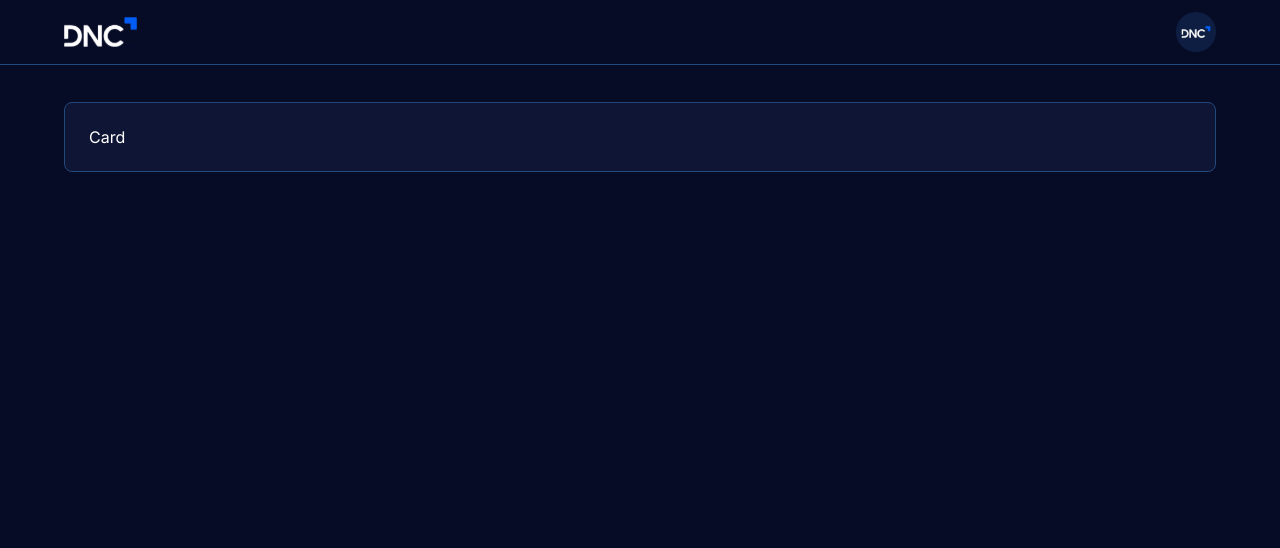
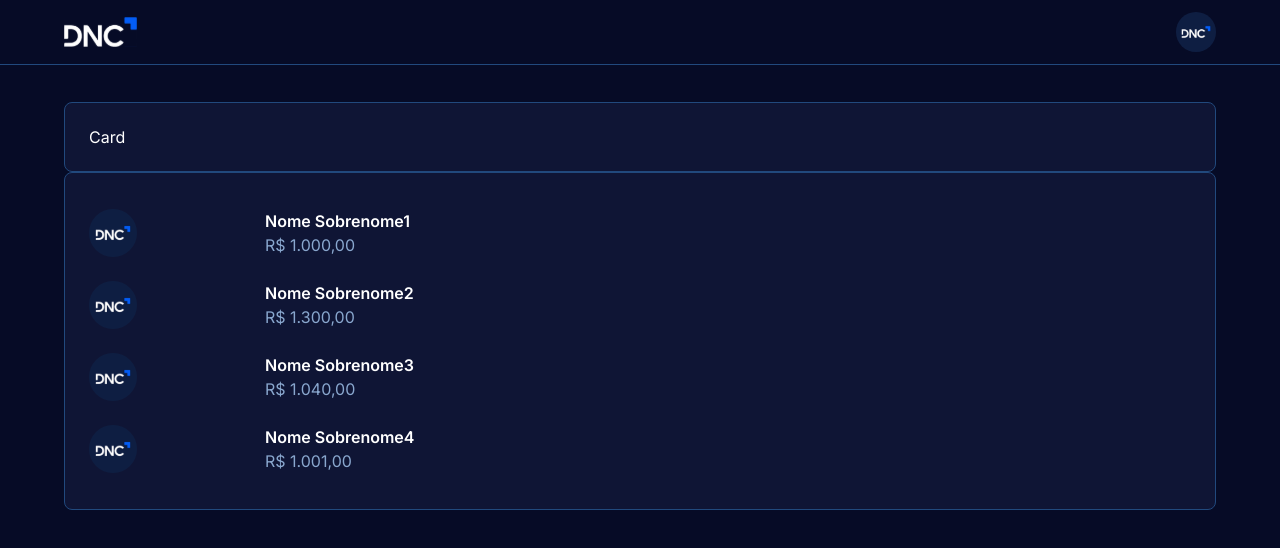
Before and after one commit to Jmkoygg/SalesDashboard, a React (Vite) app: page /home in a window 1280 px wide. Shown: the top 548 px of the page. Built offline with nearby package versions, Linux system fonts and the light colour scheme.

Commit message:
adicionando avatarlist e conversor

```diff
--- /dev/null
+++ b/src/components/AvatarList.tsx
@@ -0,0 +1,36 @@
+import { StyledH2, StyledSpan } from './Typographies'
+import { Avatar, Box } from '@mui/material'
+import { pxToRem } from '@/utils'
+import type { AvatarsListProps } from '@/types'
+
+const AvatarList = (props: AvatarsListProps) => {
+  return (
+    <>
+      {props.listData.map((item, index) => (
+        <Box
+          sx={{
+            alignItems: 'center',
+            display: 'flex',
+            padding: `${pxToRem(12)} 0`,
+            key: { index },
+          }}
+        >
+          <Box>
+            <Avatar
+              alt={item.name}
+              src={item.avatar}
+              sx={{ width: 48, height: 48, marginRight: 16 }}
+            />
+          </Box>
+
+          <Box>
+            <StyledH2>{item.name}</StyledH2>
+            <StyledSpan>{item.subtitle}</StyledSpan>
+          </Box>
+        </Box>
+      ))}
+    </>
+  )
+}
+
+export default AvatarList
--- a/src/components/index.ts
+++ b/src/components/index.ts
@@ -6,3 +6,4 @@
 export * from './Logo'
 export { default as Header } from './Header'
 export * from './Card'
+export { default as AvatarsList } from './AvatarList'
--- a/src/pages/Home.tsx
+++ b/src/pages/Home.tsx
@@ -1,11 +1,37 @@
-import { CardComponent, Header } from '@/components'
+import { AvatarsList, CardComponent, Header } from '@/components'
 import { Container } from '@mui/material'
+import { currencyConterter } from '@/utils'
+const mockListData = [
+  {
+    avatar: '/dnc-avatar.svg',
+    name: 'Nome Sobrenome1',
+    subtitle: currencyConterter(1000),
+  },
+  {
+    avatar: '/dnc-avatar.svg',
+    name: 'Nome Sobrenome2',
+    subtitle: currencyConterter(1300),
+  },
+  {
+    avatar: '/dnc-avatar.svg',
+    name: 'Nome Sobrenome3',
+    subtitle: currencyConterter(1040),
+  },
+  {
+    avatar: '/dnc-avatar.svg',
+    name: 'Nome Sobrenome4',
+    subtitle: currencyConterter(1001),
+  },
+]
 function Home() {
   return (
     <>
       <Header />
       <Container maxWidth="lg">
         <CardComponent>Card</CardComponent>
+        <CardComponent>
+          <AvatarsList listData={mockListData} />
+        </CardComponent>
       </Container>
     </>
   )
--- a/src/types/index.ts
+++ b/src/types/index.ts
@@ -1,3 +1,4 @@
 export * from './formComponent'
 export * from './theme'
 export * from './typographies'
+export * from './avatarlist'
--- /dev/null
+++ b/src/utils/currencyConverter.ts
@@ -0,0 +1,11 @@
+/**
+ * Convert to BRL currency format
+ * @param pixels - Number to be converted
+ * @returns Converted BRL string
+ */
+export function currencyConterter(value: number): string {
+  return new Intl.NumberFormat('pt-BR', {
+    style: 'currency',
+    currency: 'BRL',
+  }).format(value)
+}
--- a/src/utils/index.ts
+++ b/src/utils/index.ts
@@ -1 +1,2 @@
 export * from './pxToRem'
+export * from './currencyConverter'
```
Also changed, not shown: src/types/avatarlist.d.ts (added, +8 -0 lines).
